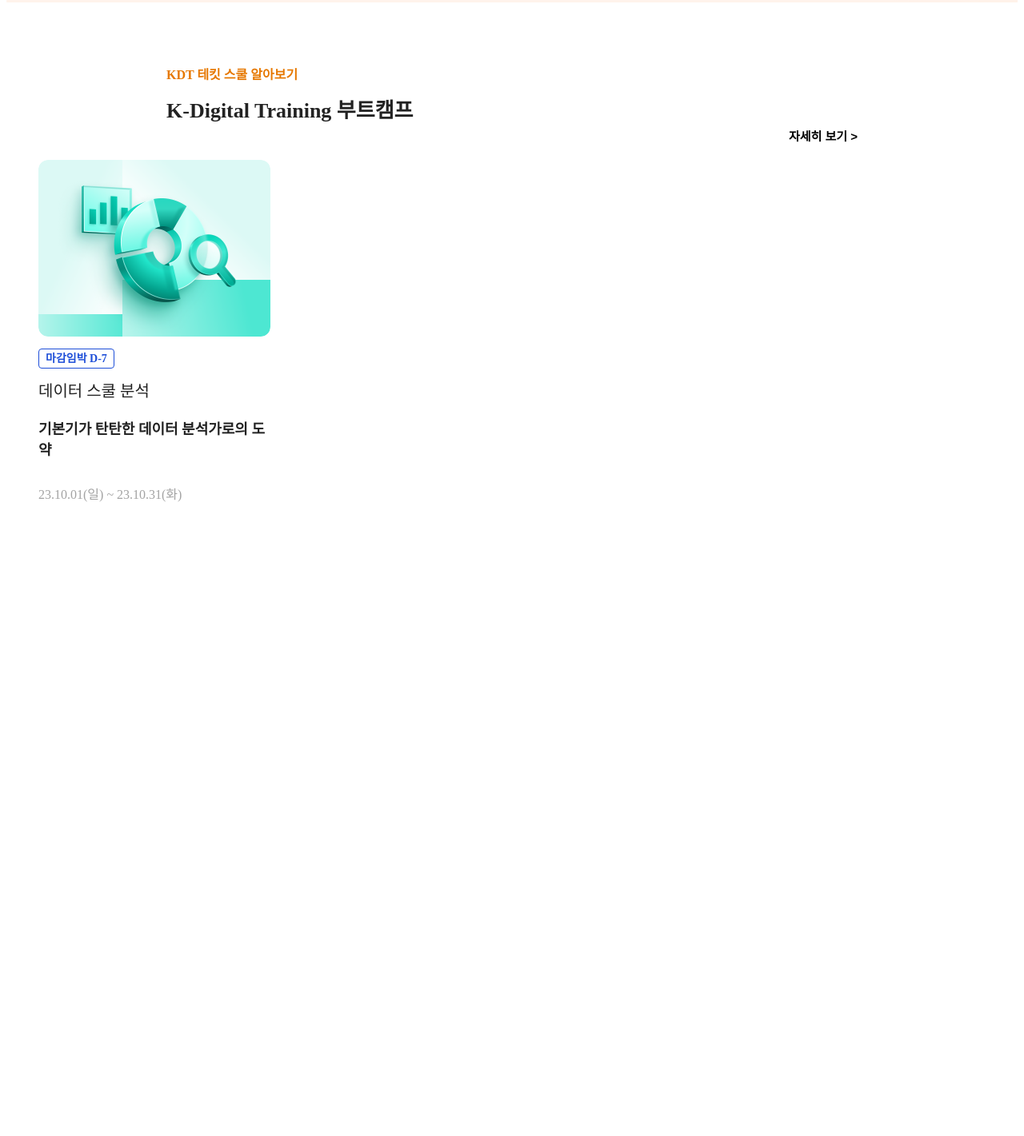
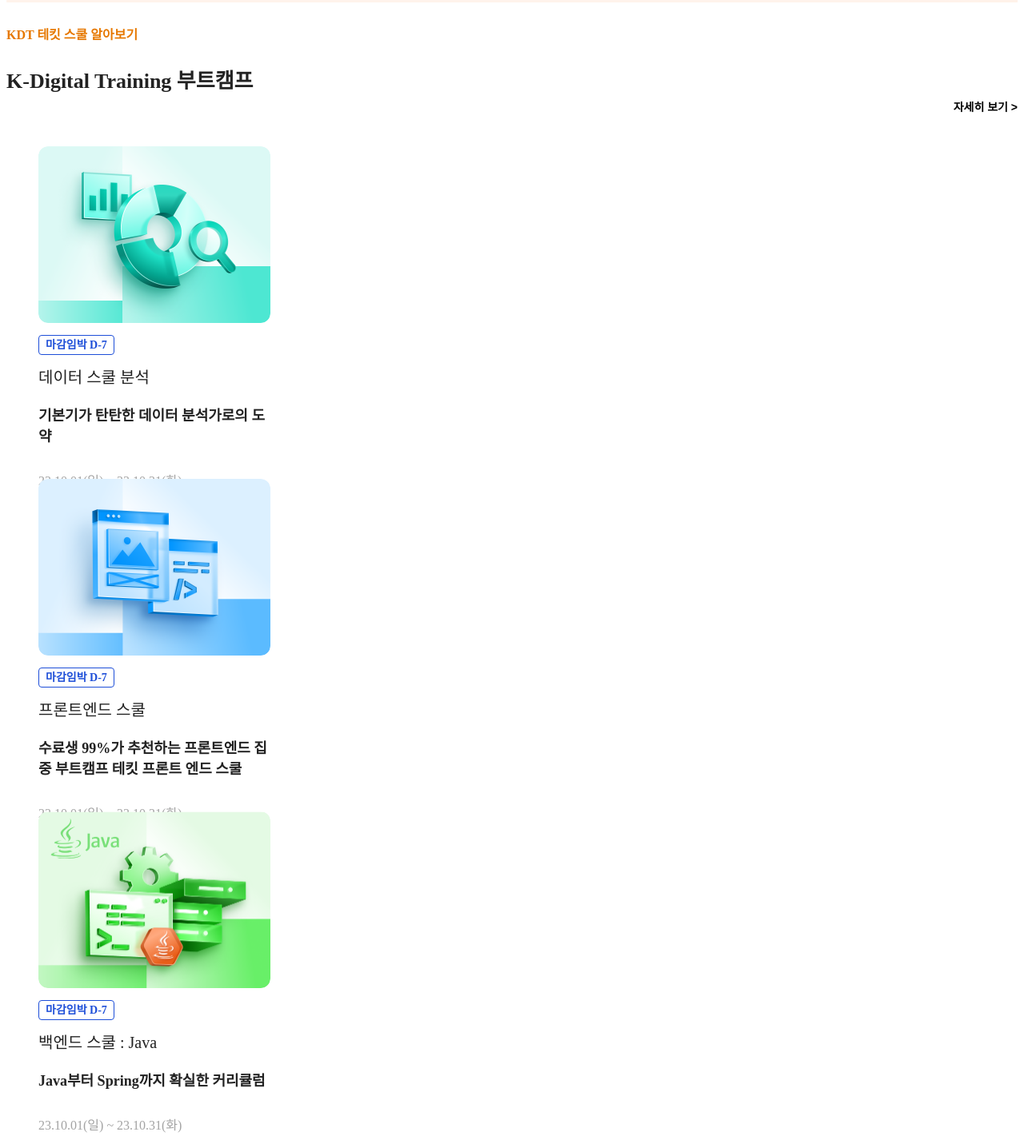
Before and after one commit to HOONKH/pre_Techit_Clone, a plain HTML site: page index.html in a window 1280 px wide. Shown: the part 478-1899 px from the top of the page at 80% size. Before the commit the page ends 1130 px from the top, so only its background shows below. Drawn offline with Linux system fonts and the light colour scheme; a web font is replaced by a local one.

Commit message:
sencond practice

```diff
--- a/index.html
+++ b/index.html
@@ -1,9 +1,9 @@
 <!DOCTYPE html>
 <html lang="kor">
   <head>
-    <meta charset="UTF-8">
-    <meta name="viewport" content="width=device-width, initial-scale=1.0">
-    <link rel="stylesheet" href="styel.css">
+    <meta charset="UTF-8" />
+    <meta name="viewport" content="width=device-width, initial-scale=1.0" />
+    <link rel="stylesheet" href="styel.css" />
     <title>Techit_Clone</title>
   </head>
   <body>
@@ -29,7 +29,7 @@
           <h5>개발자 성장에 필요한 모든 것이 담긴 시크릿 페이지 제공</h5>
         </div>
       </div>
-        <secetion class ="techit-school-container">
+      <secetion class="techit-school-container">
         <div>
           <div>
             <h5>KDT 테킷 스쿨 알아보기</h5>
@@ -40,15 +40,47 @@
         <ul>
           <li class="techit-school-card">
             <div class="img-container">
-                        <img src="./images/data.png" alt="data">
+              <img src="./images/data.png" alt="data" />
             </div>
             <span class="d-day d-7">마감임박 D-7</span>
             <h3>데이터 스쿨 분석</h3>
+
             <h5>기본기가 탄탄한 데이터 분석가로의 도약</h5>
             <div class="date">23.10.01(일) ~ 23.10.31(화)</div>
           </li>
+          <li class="techit-school-card">
+            <div class="img-container">
+              <img src="./images/frontend.png" alt="frontend" />
+            </div>
+            <span class="d-day d-7">마감임박 D-7</span>
+            <h3>프론트엔드 스쿨</h3>
+            <h5>
+              수료생 99%가 추천하는 프론트엔드 집중 부트캠프 테킷 프론트 엔드
+              스쿨
+            </h5>
+            <div class="date">23.10.01(일) ~ 23.10.31(화)</div>
+          </li>
+          <li class="techit-school-card">
+            <div class="img-container">
+              <img src="./images/backend_java.png" alt="java" />
+            </div>
+            <span class="d-day d-7">마감임박 D-7</span>
+            <h3>백엔드 스쿨 : Java</h3>
+            <h5>Java부터 Spring까지 확실한 커리큘럼</h5>
+            <div class="date">23.10.01(일) ~ 23.10.31(화)</div>
+          </li>
+          <li class="techit-school-card">
+            <div class="img-container">
+              <img src="./images/ios.png" alt="iOS" />
+            </div>
+            <span class="d-day d-7">마감임박 D-7</span>
+            <h3>앱 스쿨 : iOS</h3>
+            <h5>
+              iOS개발, UX/UI, 앱 배포까지 실무에 가장 가까운 iOS 앱 부트캠프
+            </h5>
+            <div class="date">23.10.01(일) ~ 23.10.31(화)</div>
+          </li>
         </ul>
-
       </secetion>
     </main>
   </body>
--- a/styel.css
+++ b/styel.css
@@ -39,169 +39,161 @@
 }
 
 body {
-    font-family:"pretendard";
+  font-family: "pretendard";
   color: #222222;
 }
-button{
-    background-color:transparent;
-    padding :0;
-    cursor:pointer;
+button {
+  background-color: transparent;
+  padding: 0;
+  cursor: pointer;
 }
 
-.header-container{
-    max-width:1280px;
-    margin:auto;
-    display :flex;
+.header-container {
+  max-width: 1280px;
+  margin: auto;
+  display: flex;
   justify-content: space-between;
-    padding:8px 0;
-    font-weight:600;
+  padding: 8px 0;
+  font-weight: 600;
 }
-.header-container > div{
-    display:flex;
+.header-container > div {
+  display: flex;
 }
 
-header{
-    border-bottom:1px solid #e5e5e5;
+header {
+  border-bottom: 1px solid #e5e5e5;
 }
 
-ul{
+ul {
   list-style: none;
 }
 
-li{
-    cursor:pointer;
+li {
+  cursor: pointer;
 }
 
 .header-logo {
-    width :108px;
-
+  width: 108px;
 }
 
-.header-menu{
-    display:flex;
-    gap:36px;
+.header-menu {
+  display: flex;
+  gap: 36px;
 }
 
-.header-login{
-    font-size:16px;
+.header-login {
+  font-size: 16px;
   font-weight: 600;
   color: #737373;
   border-style: none;
 }
 
-.banner{
-    background-image:url("./images/banner.png");
-    height:400px;
+.banner {
+  background-image: url("./images/banner.png");
+  height: 400px;
   background-size: cover;
 }
 
-.banner-container{
-    max-width:1280px;
-    margin:auto;
-    display:flex;
+.banner-container {
+  max-width: 1280px;
+  margin: auto;
+  display: flex;
   flex-direction: column;
-    justify-content:center;
-    height:100%;
-    cursor:pointer;
+  justify-content: center;
+  height: 100%;
+  cursor: pointer;
 }
 
-.banner-container > h3{
-    font-size:32px;
-    font-weight:700;
+.banner-container > h3 {
+  font-size: 32px;
+  font-weight: 700;
 }
-.banner-container > h5{
-    margin-top:8px;
-    font-size:18px;
+.banner-container > h5 {
+  margin-top: 8px;
+  font-size: 18px;
 }
 
-.techit-school-container{
-    max-width:1280x;
-    margin:auto;
-    padding:auto;
-    margin-top:80px;
-
+.techit-school-container {
+  max-width: 1280px;
+  margin: auto;
+  margin-top: 80px;
 }
 
-.techit-school-container > div{
-    display:flex;
-    justify-content:space-between;
-    align-items:end;
-    margin-left: 200px;
-    margin-right:200px;
-    margin-top : 50px
+.techit-school-container > div {
+  display: flex;
+  justify-content: space-between;
+  align-items: end;
+  margin: auto;
+  max-width: 1280px;
 }
-.techit-school-container > div > div >h5{
-    color:#e67800;
-    font-size :16px;
-    font-weight:600;
+.techit-school-container > div > div > h5 {
+  color: #e67800;
+  font-size: 16px;
+  font-weight: 600;
+  justify-content: space-between;
+  align-items: end;
 }
-.techit-school-container > div > div >h3{
-    font-size:26px;
-    font-weight:600;
-    margin-top: -13px
+.techit-school-container > div > div > h3 {
+  margin-top: 8px;
+  font-size: 26px;
+  font-weight: 600;
 }
-.techit-school-container >div > button {
-    font-size:15px;
-    font-weight:bolder;
-    background-color:transparent;
+.techit-school-container > div > button {
+  font-size: 14px;
+  font-weight: bolder;
+  background-color: transparent;
   border-style: none;
 }
-.techit-school-container > ul{
-    margin-top : 40px;
-    display:grid;
-    grid-template-columns:repeat(4, 1fr);
-    justify-items: center;
-    gap:32px;
-
+.techit-school-container > ul {
+  margin-top: 40px;
+  flex-direction: row;
+  justify-content: center;
 }
 
-.techit-school-card{
+.techit-school-card {
   width: 290px;
-    height:416px;
+  height: 416px;
 }
-.techit-school-card > .img-container{
-    margin-top:-20px;
+.techit-school-card > .img-container {
   width: 290px;
   height: 221px;
-    overflow:hidden;
-    border-radius:12px;
+  border-radius: 12px;
   margin-bottom: 16px;
+  overflow: hidden;
 }
-.techit-school-card > .img-container > img{
-    width:290px;
-    height:221px;
-    border-radius:12px;
+.techit-school-card > .img-container > img {
+  width: 290px;
+  height: 221px;
+  border-radius: 12px;
 }
-.techit-school-card > .img-container > img:hover{
+.techit-school-card > .img-container > img:hover {
   transform: scale(1.1);
-    transition:all 1s;
+  transition: all 1s;
 }
 
-.techit-school-card > .d-day{
-    border-radius:4px;
-    padding:4px 8px;
-    font-size:14px;
-    font-weight:600;
-
+.techit-school-card > .d-day {
+  border-radius: 4px;
+  padding: 4px 8px;
+  font-size: 14px;
+  font-weight: 600;
 }
 
-.techit-school-card > .d-7{
-    border:1px solid #1d4ed8;
-    color:#1d4ed8;
+.techit-school-card > .d-7 {
+  border: 1px solid #1d4ed8;
+  color: #1d4ed8;
 }
 
-.techit-school-card > h3{
+.techit-school-card > h3 {
   margin: 16px 0 -10px 0;
-    font-size:20px;
+  font-size: 20px;
   font-weight: 600;
   font-weight: lighter;
 }
-.techit-school-card >h5{
-    font-size:18px;
-
+.techit-school-card > h5 {
+  font-size: 18px;
 }
 
-.techit-school-card > .date{
-    margin-top:16px;
-    color:#a3a3a3;
+.techit-school-card > .date {
+  margin-top: 16px;
+  color: #a3a3a3;
 }
```
Lines whose indentation alone changed are shown as unchanged.
